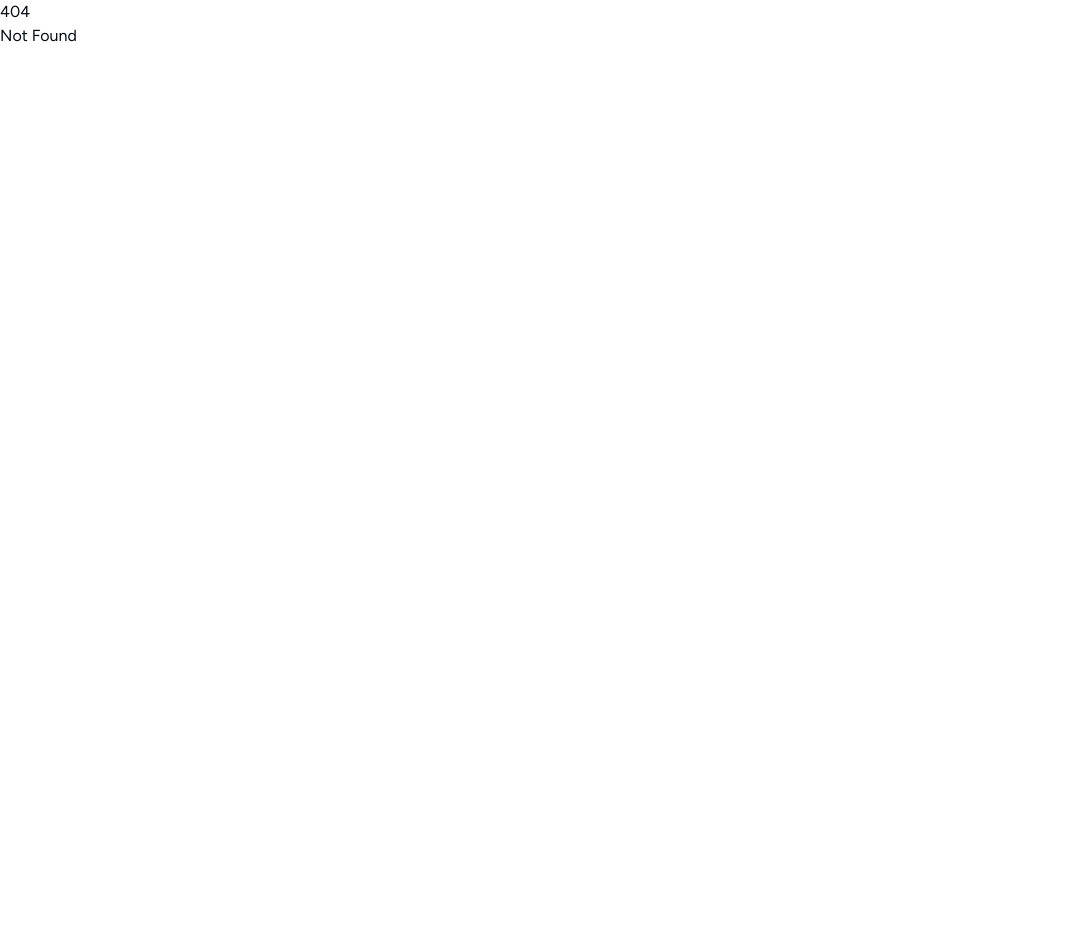
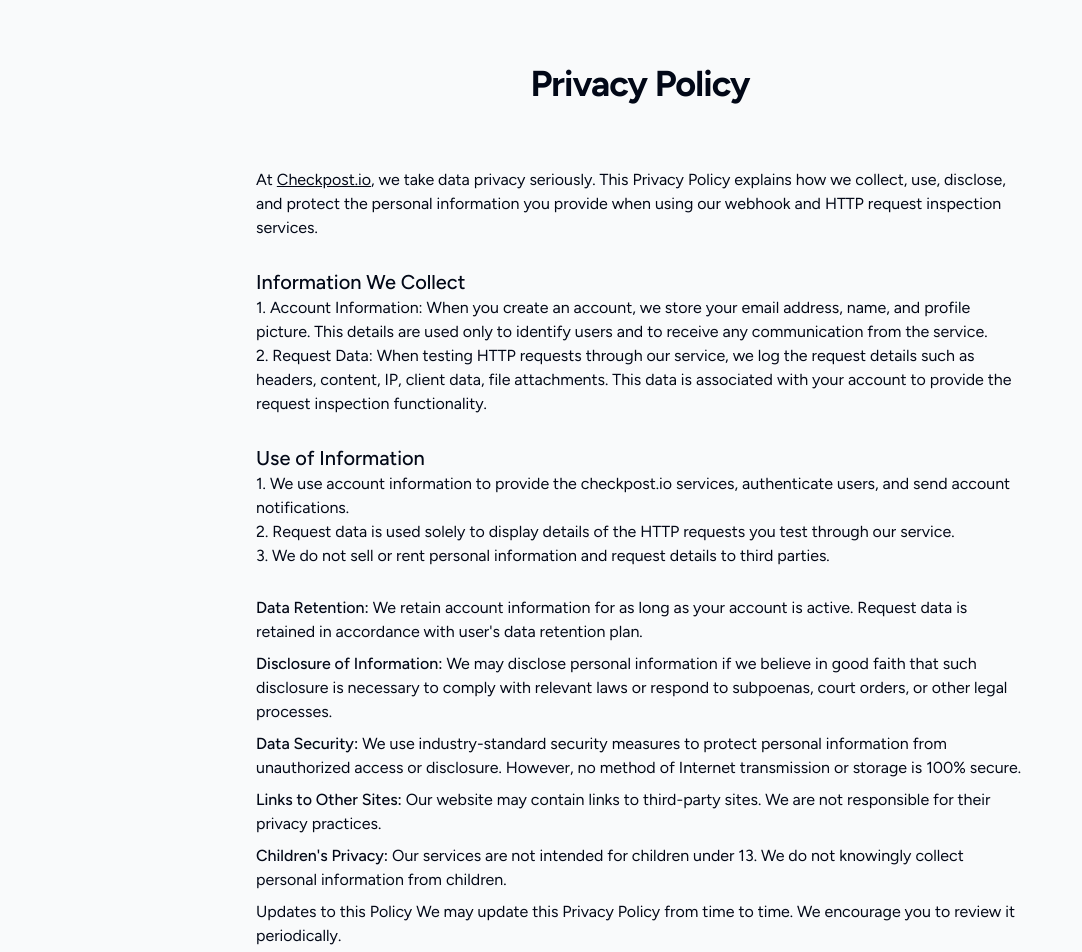
Before and after one commit to humanbeeng/checkpost, a SvelteKit app in the folder ui/: page /privacy in a window 1280 px wide. Before the commit this address had no page. Shown: the top 952 px of the page, without its empty margins (0-1082 px from the left). Before the commit the page ends 800 px from the top, so only its background shows below. Built offline with nearby package versions, Linux system fonts and the light colour scheme.

Commit message:
feat: add terms and policy page

```diff
--- /dev/null
+++ b/ui/src/lib/components/Footer.svelte
@@ -0,0 +1,21 @@
+<footer class="py-4 md:px-8 md:py-0 bottom-0">
+	<div class="container flex flex-col items-center justify-start gap-4 md:h-24 md:flex-row">
+		<div class="flex flex-col items-center gap-4 px-8 md:flex-row md:gap-2 md:px-0">
+			<p class="text-center text-sm leading-loose text-muted-foreground md:text-left">
+				<a
+					href="/terms"
+					class="font-medium underline underline-offset-4"
+					data-svelte-h="svelte-18aekvv">Terms</a
+				>
+			</p>
+
+			<p class="text-center text-sm leading-loose text-muted-foreground md:text-left">
+				<a
+					href="/privacy"
+					class="font-medium underline underline-offset-4"
+					data-svelte-h="svelte-18aekvv">Privacy</a
+				>
+			</p>
+		</div>
+	</div>
+</footer>
--- a/ui/src/routes/+page.svelte
+++ b/ui/src/routes/+page.svelte
@@ -6,6 +6,7 @@
 	import Header from '@/components/Header.svelte';
 
 	import { PUBLIC_SERVER_URL } from '$env/static/public';
+	import Footer from '@/components/Footer.svelte';
 	import { debounce } from '@/debounce';
 	import { Check, ChevronRight, Cross2, Reload } from 'svelte-radix';
 	import type { EndpointExistsResponse, State } from './types';
@@ -267,20 +268,6 @@
 			<!-- </Card.Footer> -->
 			<!-- </Card.Root> -->
 		</div>
-		<footer class="py-4 md:px-8 md:py-0 bottom-0">
-			<div class="container flex flex-col items-center justify-between gap-4 md:h-24 md:flex-row">
-				<div class="flex flex-col items-center gap-4 px-8 md:flex-row md:gap-2 md:px-0">
-					<p class="text-center text-sm leading-loose text-muted-foreground md:text-left">
-						Built by <a
-							href="https://twitter.com/nithinrajx"
-							target="_blank"
-							rel="noreferrer"
-							class="font-medium underline underline-offset-4"
-							data-svelte-h="svelte-18aekvv">Nithin Raj</a
-						>.
-					</p>
-				</div>
-			</div>
-		</footer>
+		<Footer />
 	</section>
 </div>
--- /dev/null
+++ b/ui/src/routes/privacy/+page.svelte
@@ -0,0 +1,94 @@
+<script>
+	import Footer from '@/components/Footer.svelte';
+</script>
+
+<body class="bg-gray-50 w-full min-h-full">
+	<div class="flex flex-col justify-center mx-64">
+		<h1 class="text-4xl font-bold tracking-tight my-16 text-center">Privacy Policy</h1>
+
+		<div class="w-full text-md flex flex-col gap-7">
+			<section>
+				At <a href="https://checkpost.io" class="underline">Checkpost.io</a>, we take data privacy
+				seriously. This Privacy Policy explains how we collect, use, disclose, and protect the
+				personal information you provide when using our webhook and HTTP request inspection
+				services.
+			</section>
+
+			<section>
+				<h2 class="text-xl font-medium">Information We Collect</h2>
+				<ul>
+					<li>
+						1. Account Information: When you create an account, we store your email address, name,
+						and profile picture. This details are used only to identify users and to receive any
+						communication from the service.
+					</li>
+					<li>
+						2. Request Data: When testing HTTP requests through our service, we log the request
+						details such as headers, content, IP, client data, file attachments. This data is
+						associated with your account to provide the request inspection functionality.
+					</li>
+				</ul>
+			</section>
+
+			<section>
+				<h2 class="text-xl font-medium">Use of Information</h2>
+				<ul>
+					<li>
+						1. We use account information to provide the checkpost.io services, authenticate users,
+						and send account notifications.
+					</li>
+					<li>
+						2. Request data is used solely to display details of the HTTP requests you test through
+						our service.
+					</li>
+					<li>
+						3. We do not sell or rent personal information and request details to third parties.
+					</li>
+				</ul>
+			</section>
+
+			<section class="flex flex-col gap-2">
+				<p>
+					<span class="font-medium"> Data Retention: </span>We retain account information for as
+					long as your account is active. Request data is retained in accordance with user's data
+					retention plan.
+				</p>
+
+				<p>
+					<span class="font-medium"> Disclosure of Information: </span>
+					We may disclose personal information if we believe in good faith that such disclosure is necessary
+					to comply with relevant laws or respond to subpoenas, court orders, or other legal processes.
+				</p>
+
+				<p>
+					<span class="font-medium">Data Security: </span>We use industry-standard security measures
+					to protect personal information from unauthorized access or disclosure. However, no method
+					of Internet transmission or storage is 100% secure.
+				</p>
+
+				<p>
+					<span class="font-medium"> Links to Other Sites: </span>Our website may contain links to
+					third-party sites. We are not responsible for their privacy practices.
+				</p>
+
+				<p>
+					<span class="font-medium">Children's Privacy: </span>Our services are not intended for
+					children under 13. We do not knowingly collect personal information from children.
+				</p>
+				<p>
+					Updates to this Policy We may update this Privacy Policy from time to time. We encourage
+					you to review it periodically.
+				</p>
+
+				<p>
+					Contact Us For any questions about this policy or our data practices, please contact us at
+					<a class="underline text-accent-foreground" href="mailto:nithin@checkpost.io"
+						>nithin@checkpost.io</a
+					>
+				</p>
+			</section>
+		</div>
+	</div>
+
+	<Footer></Footer>
+</body>
--- /dev/null
+++ b/ui/src/routes/terms/+page.svelte
@@ -0,0 +1,114 @@
+<script>
+	import Footer from '@/components/Footer.svelte';
+</script>
+
+<body class="bg-gray-50 w-full min-h-full">
+	<div class="flex flex-col justify-center mx-64">
+		<h1 class="text-4xl font-bold tracking-tight my-16 text-center">Terms of Service</h1>
+
+		<div class="w-full text-md flex flex-col gap-7">
+			<section>
+				Welcome to Checkpost.io (hereafter known as "the Service"), HTTP request inspection service.
+				The Checkpost.io website and services are owned and operated by <a
+					class="underline"
+					href="https://github.com/humanbeeng">Nithin Raj</a
+				> (hereafter known as the Maintainer). By using our website and services, you agree to comply
+				with these Terms of Service.
+			</section>
+
+			<section>
+				<h4 class="font-medium text-xl">User Accounts</h4>
+				To use the Service, you must create an account with a valid email address and provide basic personal
+				information like your name. You are responsible for maintaining confidentiality of your login
+				credentials and for any activities under your account.
+			</section>
+
+			<section>
+				<h4 class="font-medium text-xl">Use of Services</h4>
+				<p>
+					The Service allows you to generate unique endpoints to test and inspect HTTP requests sent
+					to those endpoints. You may use the services only for lawful purposes. Prohibited
+					activities include uploading illegal, abusive or malicious content.
+				</p>
+			</section>
+
+			<section>
+				<h4 class="font-medium text-xl">Data Collection and Use</h4>
+				<p>
+					When testing requests, Checkpost.io stores the request details such as IP address, HTTP
+					attributes, content and attachments. Checkpost.io also stores your email, name, and any
+					profile picture associated with your account. This data is used to provide the request
+					inspection services and associated user accounts.
+				</p>
+			</section>
+
+			<section>
+				<h4 class="font-medium text-xl">Intellectual Property</h4>
+				The content and code remains the intellectual property of the maintainer. You retain ownership
+				of any content or data you submit through the services.
+			</section>
+
+			<section>
+				<h4 class="font-medium text-xl">Limitation of Liability</h4>
+				<p>
+					Checkpost.io services are provided "as-is" without warranties of any kind. The maintainer
+					is not liable for any indirect, consequential or punitive damages relating to use of the
+					services.
+				</p>
+			</section>
+
+			<section>
+				<h4 class="font-medium text-xl">Termination</h4>
+				<p>
+					The maintainer reserves the right to terminate accounts or limit access to services at any
+					time, with or without notice if we believe that you have violated these Terms.
+				</p>
+			</section>
+
+			<section>
+				<h4 class="font-medium text-xl">Governing law</h4>
+				<p>
+					These Terms shall be governed by and construed in accordance with the laws of India. Any
+					legal action or proceeding arising out of or related to these Terms or your use of the
+					Website shall be brought exclusively in the courts of India.
+				</p>
+			</section>
+
+			<section>
+				<h4 class="font-medium text-xl">Modifications to Terms</h4>
+				<p>
+					The maintainer reserves the right to modify or replace these Terms of Service at any time,
+					at his sole discretion. Your continued use of the Service after any changes to the Terms
+					constitutes acceptance of the new Terms. It is your responsibility to review these Terms
+					periodically for any updates or changes. The maintainer may attempt to notify users of
+					material changes, but is not obligated to do so.
+				</p>
+			</section>
+
+			<section>
+				<h4 class="font-medium text-xl">Paid subscriptions</h4>
+				<p>
+					Checkpost.io offers paid subscription plans ("Subscription(s)") for access to additional
+					features and capabilities. Subscription fees are recurring and billed in advance on a
+					monthly or annual basis, depending on the plan selected. The maintainer reserves the right
+					to modify Subscription fees at any time. Notice will be provided before changes take
+					effect for current Subscribers. Subscriptions automatically renew until cancelled by you.
+					You can manage and cancel your Subscription through your account settings. Refunds are
+					provided without any hassle for Subscription fees charged in the current billing cycle.
+					Access to paid features requires an active Subscription. Downgrades or cancellations may
+					result in loss of access and data associated with those paid features.
+				</p>
+			</section>
+
+			<section>
+				<h4 class="font-medium text-xl">Subdomain Ownership</h4>
+				<p>
+					If you're using a custom subdomain from Checkpost.io, we reserve the right to reclaim the
+					subdomain if needed, particularly if it is necessary for brand compliance, to prevent
+					confusion among users, or to maintain the integrity and reputation of our Service.
+				</p>
+			</section>
+		</div>
+	</div>
+	<Footer />
+</body>
```
